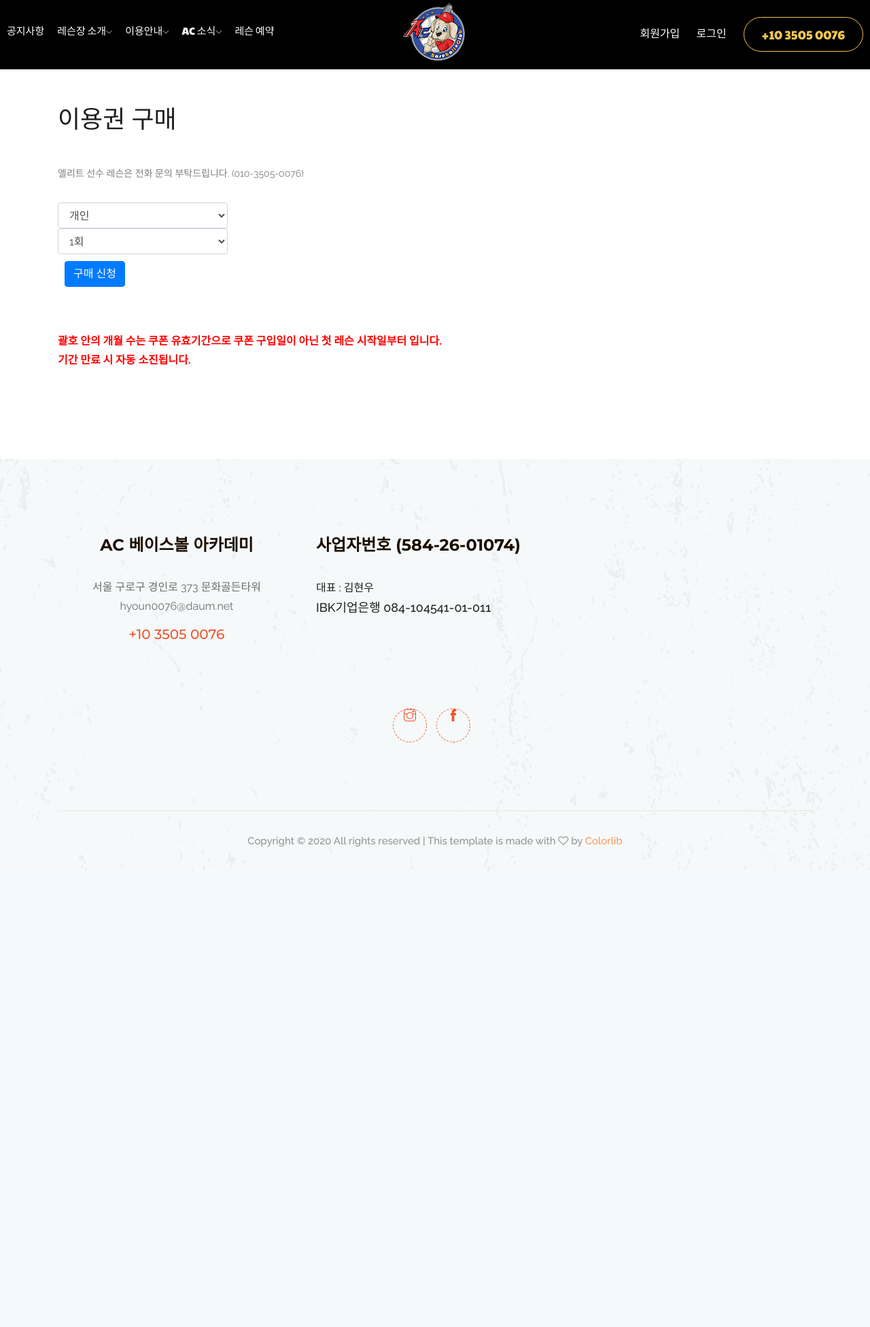
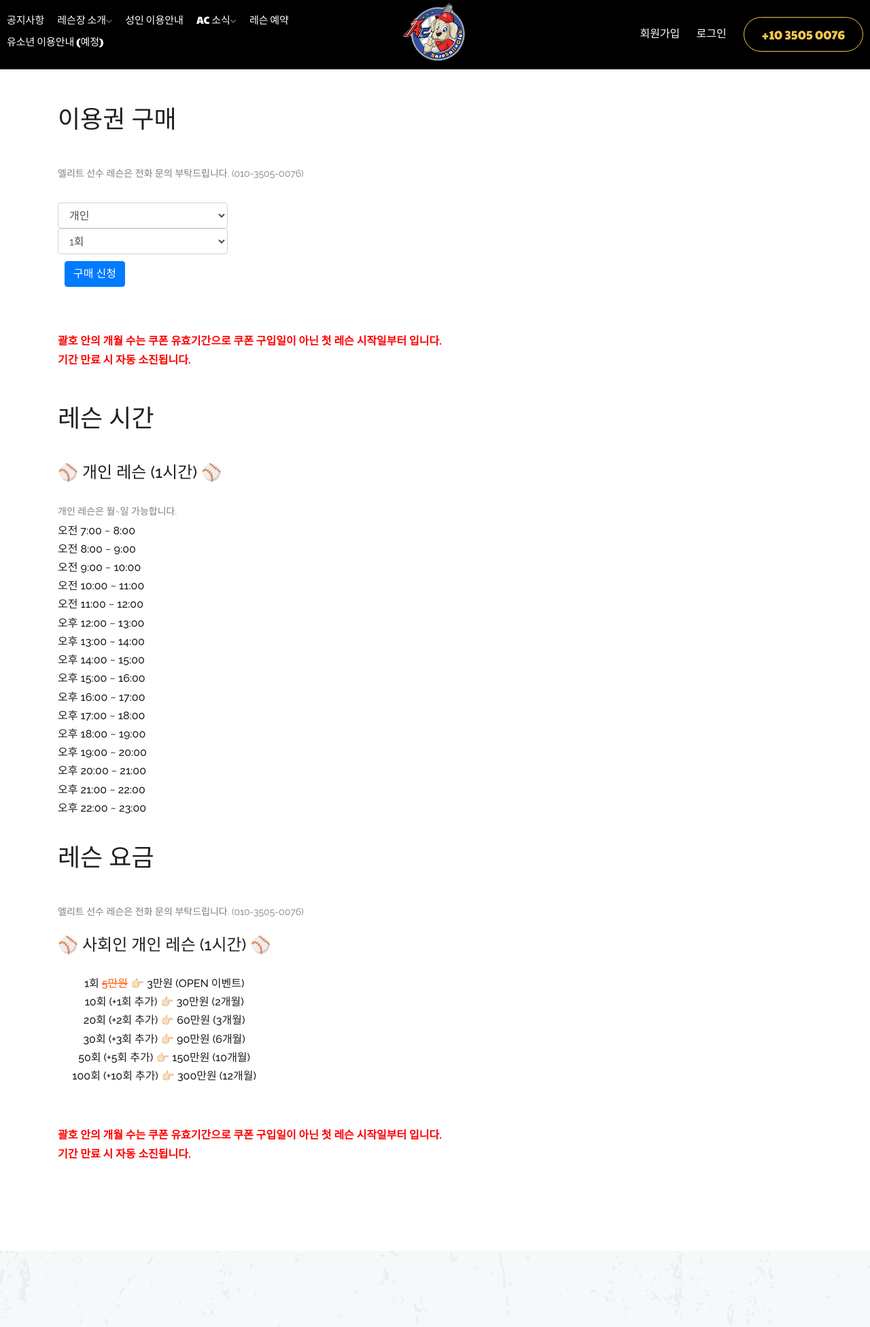
Before and after one commit to jiyaaany/ACBaseball, a Django app: page /ticket/form/ in a window 1280 px wide. Shown: the top 1952 px of the page at 68% size. Before the commit the page ends 1281 px from the top, so only its background shows below. Run offline with Django 3.2, Linux system fonts and the light colour scheme; some libraries are stand-ins or nearby versions.

Commit message:
상단 메뉴 수정 및 레슨 안내 및 이용권 페이지 병합

```diff
--- a/accounts/templates/base.html
+++ b/accounts/templates/base.html
@@ -42,15 +42,7 @@
                                             <li><a href="{% url 'facility' %}">시설 소개</a></li>
                                         </ul>
                                     </li>
-                                    <li><a href="#">이용안내<i class="ti-angle-down"></i></a>
-                                        <ul class="submenu">
-                                            <li><a href="{% url 'time' %}">레슨 시간</a></li>
-                                            <li><a href="{% url 'fare' %}">레슨 요금</a></li>
-                                            {% if not request.user_agent.is_pc %}
-                                                <li><a href="{% url 'ticket:form' %}">이용권 구매</a></li>
-                                            {% endif %}
-                                        </ul>
-                                    </li>
+                                    <li><a href="{% url 'ticket:form' %}">성인 이용안내</a></li>
                                     <li><a href="#">AC 소식<i class="ti-angle-down"></i></a>
                                         <ul class="submenu">
                                             <li><a href="{% url 'lesson:photo' %}">레슨 사진</a></li>
@@ -58,6 +50,7 @@
                                         </ul>
                                     </li>
                                     <li><a href="{% url 'lesson:form' %}">레슨 예약</a></li>
+                                    <li><a href="#">유소년 이용안내 (예정)</a></li>
                                 </ul>
                             </nav>
                         </div>
--- a/ticket/templates/ticketForm.html
+++ b/ticket/templates/ticketForm.html
@@ -71,16 +71,52 @@
                         <option value="coupon100">100회 (12개월)</option>
                     </optgroup>
                 </select>
-
                 <button type="submit" class="btn btn-margin btn-primary">구매 신청</button>
-
-
                 <p class="p-highlight">
                     괄호 안의 개월 수는 쿠폰 유효기간으로 쿠폰 구입일이 아닌 첫 레슨 시작일부터 입니다. <br>
                     기간 만료 시 자동 소진됩니다.
                 </p>
+            </form>
+            <h1 class="signin-header">레슨 시간</h1>
+            <div>
+                <h3> ⚾️ 개인 레슨 (1시간) ⚾️ </h3><br>
+                <label for="">개인 레슨은 월~일 가능합니다.</label>
+                <h5>오전 7:00 ~ 8:00</h5>
+                <h5>오전 8:00 ~ 9:00 </h5>
+                <h5>오전 9:00 ~ 10:00 </h5>
+                <h5>오전 10:00 ~ 11:00 </h5>
+                <h5>오전 11:00 ~ 12:00 </h5>
+                <h5>오후 12:00 ~ 13:00 </h5>
+                <h5>오후 13:00 ~ 14:00 </h5>
+                <h5>오후 14:00 ~ 15:00 </h5>
+                <h5>오후 15:00 ~ 16:00 </h5>
+                <h5>오후 16:00 ~ 17:00 </h5>
+                <h5>오후 17:00 ~ 18:00 </h5>
+                <h5>오후 18:00 ~ 19:00 </h5>
+                <h5>오후 19:00 ~ 20:00 </h5>
+                <h5>오후 20:00 ~ 21:00 </h5>
+                <h5>오후 21:00 ~ 22:00 </h5>
+                <h5>오후 22:00 ~ 23:00 </h5>
+            </div>
 
-            </form>
+            <h1 class="signin-header">레슨 요금</h1>
+            <p>
+                <label for="">엘리트 선수 레슨은 전화 문의 부탁드립니다. (010-3505-0076)</label>
+            </p>
+            <div class="div-inline">
+                <h3> ⚾️ 사회인 개인 레슨 (1시간) ⚾️ </h3><br>
+                <h5>1회 <del>5만원</del> 👉🏻 3만원 (OPEN 이벤트)</h5>
+                <h5>10회 (+1회 추가) 👉🏻 30만원 (2개월) </h5>
+                <h5>20회 (+2회 추가) 👉🏻 60만원 (3개월)</h5>
+                <h5>30회 (+3회 추가) 👉🏻 90만원 (6개월)</h5>
+                <h5>50회 (+5회 추가) 👉🏻 150만원 (10개월) </h5>
+                <h5>100회 (+10회 추가) 👉🏻 300만원 (12개월) </h5>
+            </div>
+
+            <p class="p-highlight">
+                괄호 안의 개월 수는 쿠폰 유효기간으로 쿠폰 구입일이 아닌 첫 레슨 시작일부터 입니다. <br>
+                기간 만료 시 자동 소진됩니다.
+            </p>
         </div>
     </div>
     {% endblock %}
```
